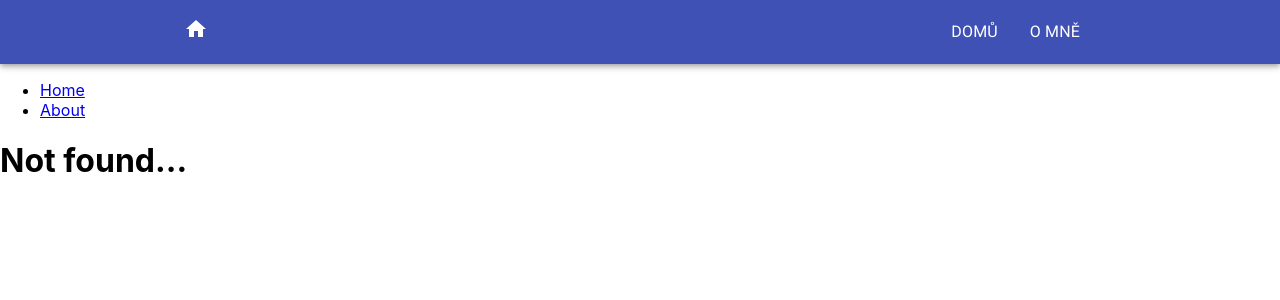
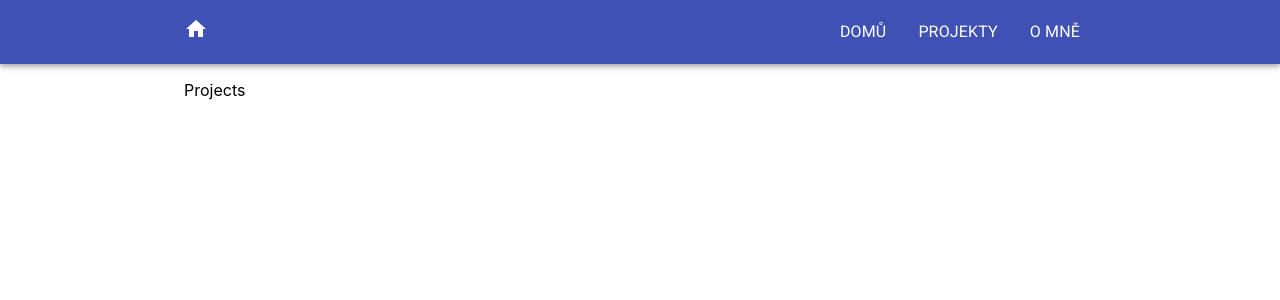
Before and after one commit to czM1K3/MadSoft-React, a React (Create React App) app: page /projects in a window 1280 px wide. Before the commit this address had no page. Shown: the top 300 px of the page. Built offline with nearby package versions, Linux system fonts and the light colour scheme.

Commit message:
Added projects

```diff
--- a/src/App.tsx
+++ b/src/App.tsx
@@ -1,35 +1,27 @@
 import React, { FC } from 'react';
 // import logo from './logo.svg';
 import './App.css';
-import { BrowserRouter as Router, Route, Link, Switch } from "react-router-dom";
+import { BrowserRouter as Router, Route, Switch } from "react-router-dom";
+import { Container } from '@material-ui/core';
 import { Bar } from './components/bar';
 
 import Main from './pages/Main';
 import About from './pages/About';
 import NotFound from './pages/NotFound';
+import Projects from './pages/Projects';
 
 const App: FC = () => {
   return (
     <Router>
-      <Bar />
-      <div>
-        <nav>
-          <ul>
-            <li>
-              <Link to="/">Home</Link>
-            </li>
-            <li>
-              <Link to="/about">About</Link>
-            </li>
-          </ul>
-        </nav>
-
-        <Switch>
-          <Route path="/" exact component={Main} />
-          <Route path="/about/" component={About} />
-          <Route component={NotFound} />
-        </Switch>
-      </div>
+        <Bar />
+        <Container maxWidth="md">
+          <Switch>
+            <Route path="/" exact component={Main} />
+            <Route path="/about" component={About} />
+            <Route path="/projects" component={Projects} />
+            <Route component={NotFound} />
+          </Switch>
+        </Container>
     </Router>
   );
 }
--- a/src/components/bar/links.ts
+++ b/src/components/bar/links.ts
@@ -5,5 +5,6 @@ type LinkType = {
 
 export const navLinks: LinkType[] = [
     { title: "Domů", path: "/" },
+    { title: "Projekty", path: "/projects"},
     { title: "O mně", path: "/about"}
 ]
--- /dev/null
+++ b/src/pages/Projects.tsx
@@ -0,0 +1,11 @@
+import { FC } from "react";
+
+const Projects: FC = () => {
+    return (
+        <>
+            <p>Projects</p>
+        </>
+    );
+};
+
+export default Projects;
```
Also changed, not shown: src/components/bar/Bar.tsx (+4 -4 lines).
